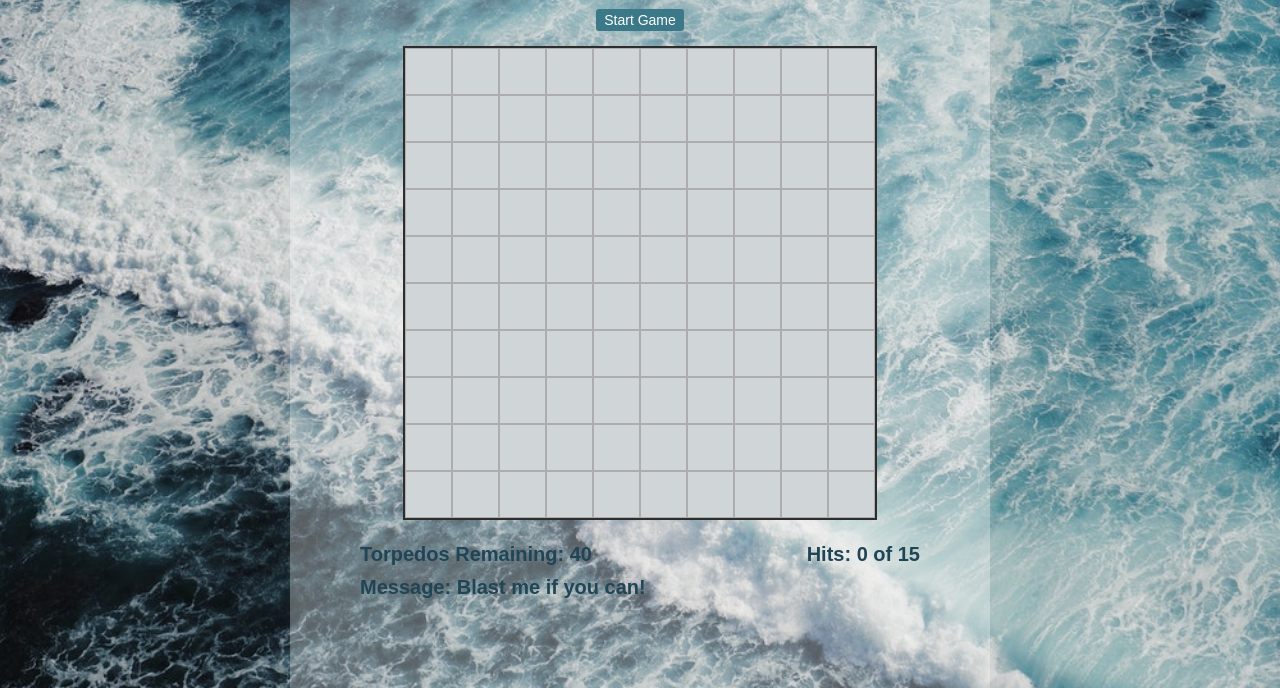
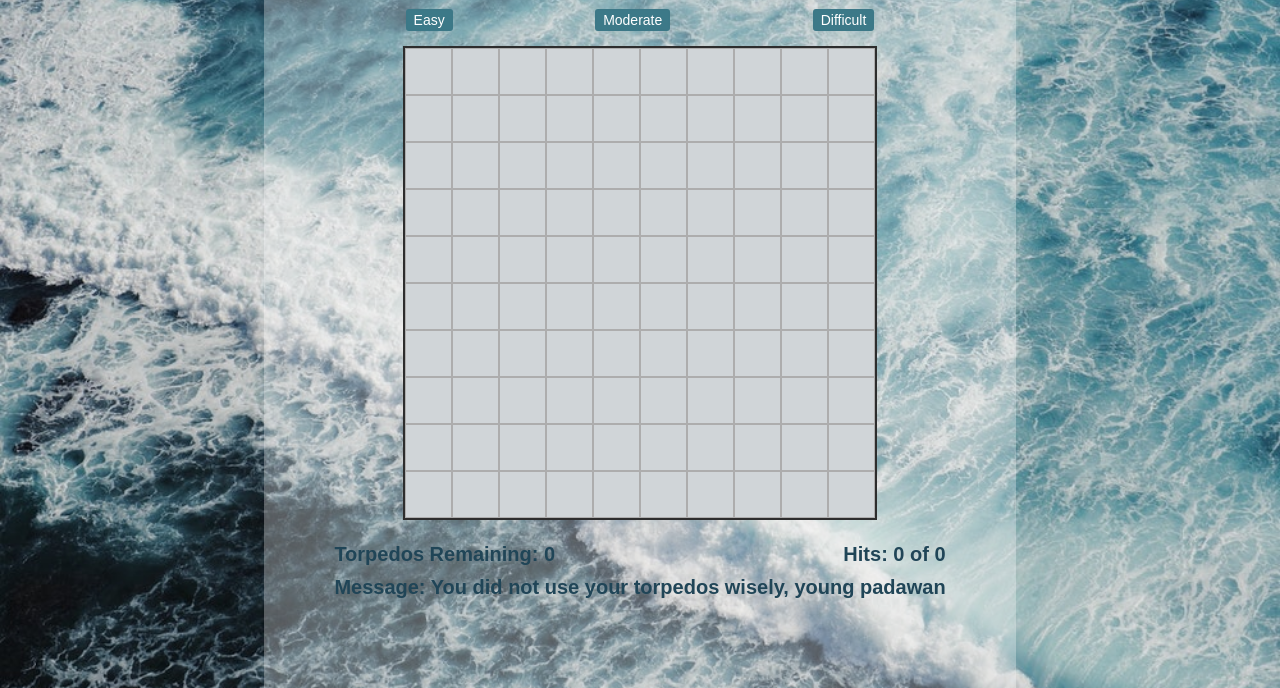
Before and after one commit to jscotty723/battleship-React, a React app: page / in a window 1280 px wide. Shown: the part 112-800 px from the top of the page. Built offline with nearby package versions, Linux system fonts and the light colour scheme; a web font is replaced by a local one.

Commit message:
fully functional moderate and difficult levels

```diff
--- a/src/Board.css
+++ b/src/Board.css
@@ -51,17 +51,22 @@ button:focus {
 }
 
 .headerContainer {
-    display: flex;
+    /* display: flex;
     justify-content: center;
     align-items: center;
-    flex-direction: column;
+    flex-direction: column; */
+}
+
+.selectLevel {
+    display: flex;
+    flex-direction: row;
+    justify-content: space-around;
 }
 
 .box{
     height: 45px;
     width: 45px;
     border: 1px solid #adadad;
-    /* flex-direction: row; */
     text-align: center;
 }
 
--- a/src/Board.js
+++ b/src/Board.js
@@ -9,7 +9,7 @@ class Board extends Component {
             gameBoard: Array(100).fill(null),
             boxColor: ['#D0D5D8', '#db0000', 'rgba(255, 255, 255, 0)', '#ffff00'],
             ships: [],
-            torpedoCount: 40,
+            torpedoCount: 0,
             hitCount: 0,
             statusMessage: 'Blast me if you can!'
         }
@@ -33,11 +33,67 @@ class Board extends Component {
             ships: newArr,
             gameBoard: Array(100).fill(null),
             boxColor: ['#D0D5D8', '#db0000', 'rgba(255, 255, 255, 0)', '#ffff00'],
+            torpedoCount: 50,
+            hitCount: 0,
+            statusMessage: 'Blast me if you can!'
+        })
+    }
+
+    createBoardModerate = () => {
+        let emptyArr = []
+        emptyArr[1] = this.shipYard(1)
+        emptyArr[2] = this.shipYard(2)
+        emptyArr[4] = this.shipYard(3)
+        emptyArr[5] = this.shipYard(4)
+        emptyArr[6] = this.shipYard(5)
+
+        let newArr = emptyArr.flat([1])
+
+        for (let i = 0; i < newArr.length; i++) {
+            for (let k = i+1; k < newArr.length; k++)
+            if (newArr[i] === newArr[k]) {
+                console.log(newArr[i],newArr[k]);
+                return this.createBoardModerate()
+            }
+        }
+        this.setState({
+            ships: newArr,
+            gameBoard: Array(100).fill(null),
+            boxColor: ['#D0D5D8', '#db0000', 'rgba(255, 255, 255, 0)', '#ffff00'],
             torpedoCount: 40,
             hitCount: 0,
             statusMessage: 'Blast me if you can!'
         })
     }
+
+    createBoardDifficult = () => {
+        let emptyArr = []
+        emptyArr[1] = this.shipYard(1)
+        emptyArr[2] = this.shipYard(2)
+        emptyArr[3] = this.shipYard(2)
+        emptyArr[4] = this.shipYard(3)
+        emptyArr[5] = this.shipYard(4)
+        emptyArr[6] = this.shipYard(5)
+
+        let newArr = emptyArr.flat([1])
+
+        for (let i = 0; i < newArr.length; i++) {
+            for (let k = i+1; k < newArr.length; k++)
+            if (newArr[i] === newArr[k]) {
+                console.log(newArr[i],newArr[k]);
+                return this.createBoardDifficult()
+            }
+        }
+        this.setState({
+            ships: newArr,
+            gameBoard: Array(100).fill(null),
+            boxColor: ['#D0D5D8', '#db0000', 'rgba(255, 255, 255, 0)', '#ffff00'],
+            torpedoCount: 40,
+            hitCount: 0,
+            statusMessage: 'Blast me if you can!'
+        })
+    }
+
 
     shipYard (num) {
         let x = Math.floor(Math.random()* 10)
@@ -132,9 +188,17 @@ class Board extends Component {
             <div className="pageContent">
                 <section className="headerContainer">
                     <h1 className="header">Battleship</h1>
-                    <button className="startGame" onClick={this.createBoard}>
-                        Start Game
-                    </button>
+                    <div className="selectLevel">
+                        <button className="startGame" onClick={this.createBoard}>
+                            Easy
+                        </button>
+                        <button className="startGame moderate" onClick={this.createBoardModerate}>
+                            Moderate
+                        </button>
+                        <button className="startGame difficult" onClick={this.createBoardDifficult}>
+                            Difficult
+                        </button>
+                    </div>
                 </section>
                     <section className="boardContainer">
                         <div className="board">
@@ -151,7 +215,7 @@ class Board extends Component {
                                 Torpedos Remaining: {this.state.torpedoCount}
                             </div>
                             <div className="hitsStatus">
-                                Hits: {this.state.hitCount} of 15
+                                Hits: {this.state.hitCount} of {this.state.ships.length}
                             </div>
                         </div>
                         <div className="message">
```
